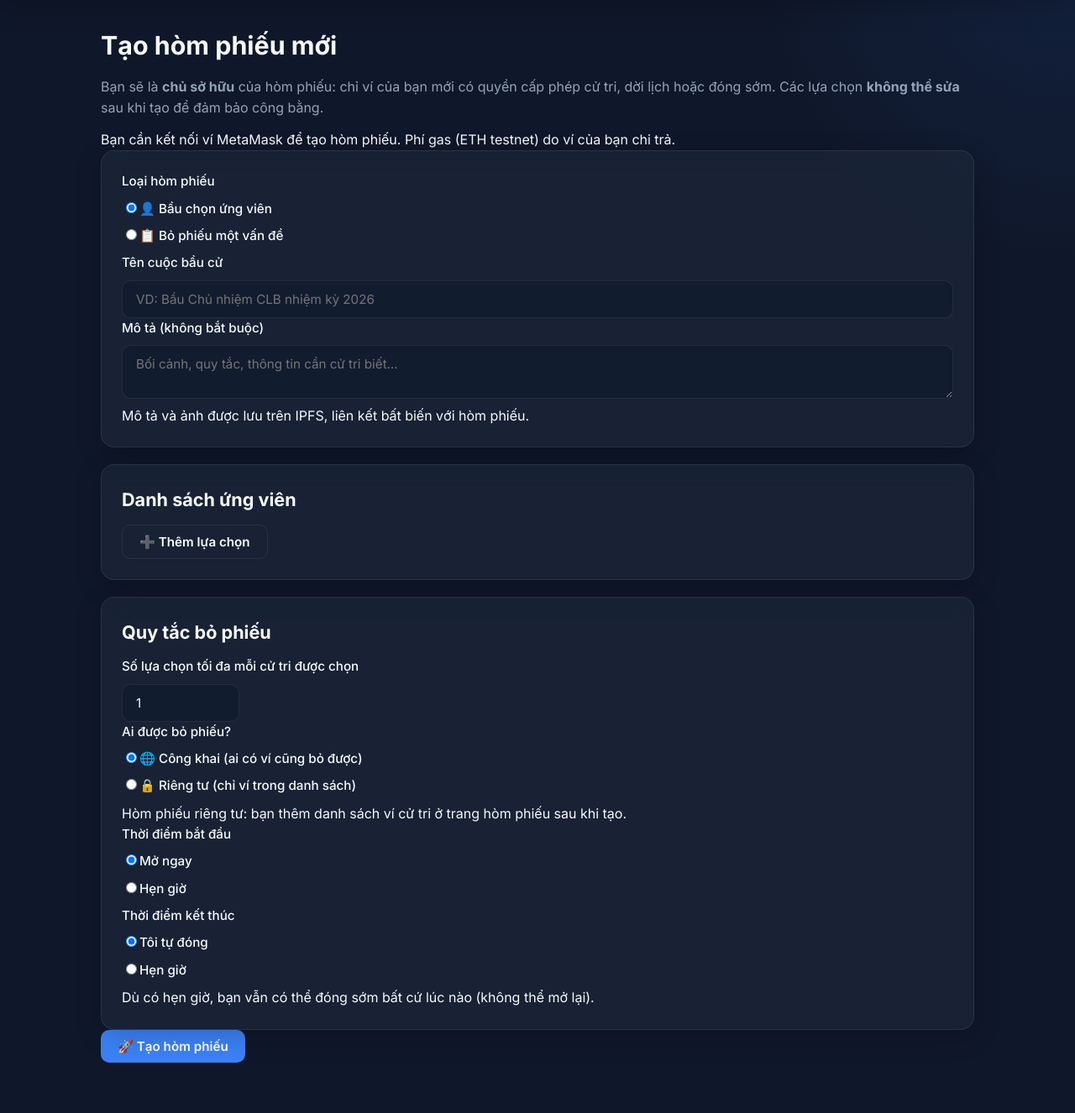
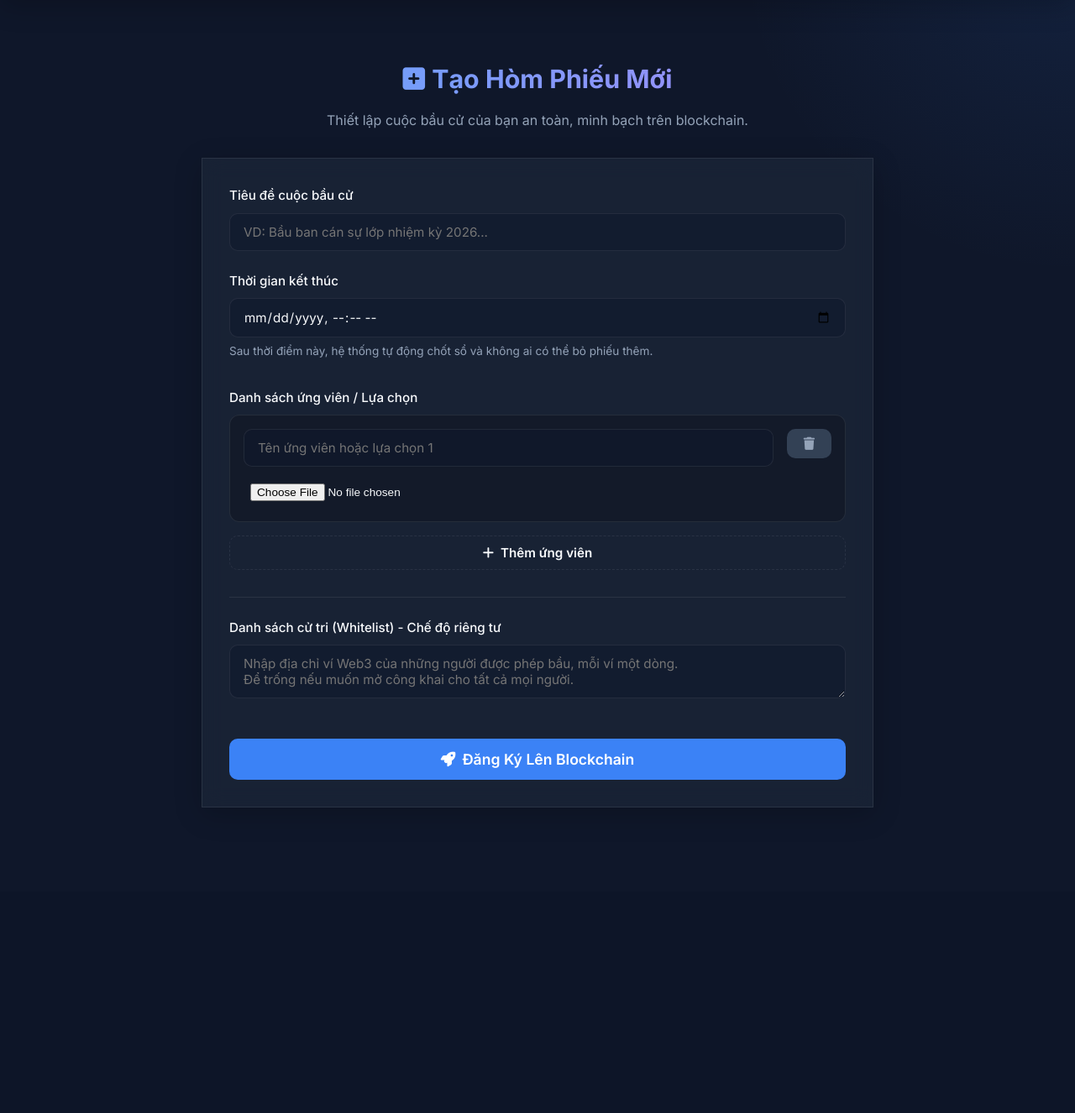
Before and after one commit to HQToann/Blockchain_Voting_Dapp, a Django app: template templates/create.html in a window 1280 px wide. Shown: the part 74-1400 px from the top of the page at 84% size. After the commit the page ends 1036 px from the top, so only its background shows below. Run offline with Django 3.2, Linux system fonts and the light colour scheme; the template is opened without the code that fills it, so the values that code supplies are empty.

Commit message:
Nang cap form tao hom phieu + hieu ung

```diff
--- a/templates/create.html
+++ b/templates/create.html
@@ -1,78 +1,69 @@
-{% extends 'base.html' %}{% load static %}
-{% block title %}Tạo hòm phiếu — Hòm Phiếu Cộng Đồng{% endblock %}
+{% extends 'base.html' %}
+{% load static %}
+
 {% block nav_create %}active{% endblock %}
+{% block title %}Tạo Hòm Phiếu - VoteChain{% endblock %}
+
 {% block content %}
-<h1>Tạo hòm phiếu mới</h1>
-<p>Bạn sẽ là <b>chủ sở hữu</b> của hòm phiếu: chỉ ví của bạn mới có quyền cấp phép cử tri, dời lịch hoặc đóng sớm. Các lựa chọn <b>không thể sửa</b> sau khi tạo để đảm bảo công bằng.</p>
+<div style="max-width: 800px; margin: 40px auto;">
 
-<div id="needWallet" class="notice info">Bạn cần kết nối ví MetaMask để tạo hòm phiếu. Phí gas (ETH testnet) do ví của bạn chi trả.</div>
+    <div style="text-align: center; margin-bottom: 32px;">
+        <h1 style="background: linear-gradient(to right, #60a5fa, #a78bfa); -webkit-background-clip: text; -webkit-text-fill-color: transparent;">
+            <i class="fa-solid fa-square-plus" style="color: #60a5fa; margin-right: 8px;"></i>Tạo Hòm Phiếu Mới
+        </h1>
+        <p>Thiết lập cuộc bầu cử của bạn an toàn, minh bạch trên blockchain.</p>
+    </div>
 
-<div class="card">
+    <div class="glass-panel" style="padding: 32px;">
+        <form id="createForm">
+
             <div class="field">
-        <label>Loại hòm phiếu</label>
-        <div class="seg" id="kindSeg">
-            <label><input type="radio" name="kind" value="0" checked><span>👤 Bầu chọn ứng viên</span></label>
-            <label><input type="radio" name="kind" value="1"><span>📋 Bỏ phiếu một vấn đề</span></label>
+                <label for="title">Tiêu đề cuộc bầu cử</label>
+                <input type="text" id="title" placeholder="VD: Bầu ban cán sự lớp nhiệm kỳ 2026..." required>
             </div>
+
+            <div class="field" style="margin-top: 24px;">
+                <label for="endTime">Thời gian kết thúc</label>
+                <input type="datetime-local" id="endTime" required>
+                <div class="small muted" style="margin-top: 6px;">Sau thời điểm này, hệ thống tự động chốt sổ và không ai có thể bỏ phiếu thêm.</div>
             </div>
-    <div class="field">
-        <label for="name" id="nameLabel">Tên cuộc bầu cử</label>
-        <input id="name" type="text" maxlength="200" placeholder="VD: Bầu Chủ nhiệm CLB nhiệm kỳ 2026">
+
+            <div class="field" style="margin-top: 32px;">
+                <label>Danh sách ứng viên / Lựa chọn</label>
+
+                <div id="optionsContainer" style="display: flex; flex-direction: column; gap: 16px; margin-bottom: 16px;">
+                    <div class="option-row" style="padding: 16px; border: 1px solid var(--glass-border); border-radius: 12px; background: rgba(0,0,0,0.2); display: flex; gap: 16px; align-items: flex-start;">
+                        <div style="flex: 1; display: flex; flex-direction: column; gap: 12px;">
+                            <input type="text" class="opt-name" placeholder="Tên ứng viên hoặc lựa chọn 1" required>
+                            <input type="file" class="opt-img" accept="image/*" style="font-size: 0.85rem; padding: 8px;" required>
                         </div>
-    <div class="field">
-        <label for="desc">Mô tả (không bắt buộc)</label>
-        <textarea id="desc" maxlength="2000" placeholder="Bối cảnh, quy tắc, thông tin cần cử tri biết…"></textarea>
-        <div class="hint">Mô tả và ảnh được lưu trên IPFS, liên kết bất biến với hòm phiếu.</div>
+                        <button type="button" class="btn btn-danger btn-sm remove-opt" disabled>
+                            <i class="fa-solid fa-trash"></i>
+                        </button>
                     </div>
                 </div>
 
-<div class="card">
-    <div class="row between"><h2 id="optTitle">Danh sách ứng viên</h2><span class="muted small" id="optCount"></span></div>
-    <div id="options"></div>
-    <div class="row">
-        <button type="button" id="addOpt" class="btn-ghost">➕ Thêm lựa chọn</button>
-        <button type="button" id="tplYesNo" class="btn-ghost hidden">Điền mẫu: Đồng ý / Không đồng ý</button>
+                <button type="button" id="btnAddOption" class="btn btn-ghost" style="width: 100%; border-style: dashed;">
+                    <i class="fa-solid fa-plus"></i> Thêm ứng viên
+                </button>
+            </div>
+
+            <div class="field" style="margin-top: 32px; padding-top: 24px; border-top: 1px solid var(--glass-border);">
+                <label for="whitelist">Danh sách cử tri (Whitelist) - Chế độ riêng tư</label>
+                <textarea id="whitelist" placeholder="Nhập địa chỉ ví Web3 của những người được phép bầu, mỗi ví một dòng. &#10;Để trống nếu muốn mở công khai cho tất cả mọi người."></textarea>
+            </div>
+
+            <div style="margin-top: 40px; text-align: center;">
+                <button type="button" id="btnSubmit" class="btn btn-primary" style="width: 100%; padding: 14px; font-size: 1.1rem;">
+                    <i class="fa-solid fa-rocket"></i> Đăng Ký Lên Blockchain
+                </button>
+            </div>
+
+        </form>
     </div>
 </div>
+{% endblock %}
 
-<div class="card">
-    <h2>Quy tắc bỏ phiếu</h2>
-    <div class="field">
-        <label for="maxChoices">Số lựa chọn tối đa mỗi cử tri được chọn</label>
-        <input id="maxChoices" type="number" min="1" value="1" style="max-width:140px">
-        <div class="hint" id="maxHint"></div>
-    </div>
-    <div class="field">
-        <label>Ai được bỏ phiếu?</label>
-        <div class="seg">
-            <label><input type="radio" name="priv" value="0" checked><span>🌐 Công khai (ai có ví cũng bỏ được)</span></label>
-            <label><input type="radio" name="priv" value="1"><span>🔒 Riêng tư (chỉ ví trong danh sách)</span></label>
-        </div>
-        <div class="hint">Hòm phiếu riêng tư: bạn thêm danh sách ví cử tri ở trang hòm phiếu sau khi tạo.</div>
-    </div>
-    <div class="row" style="align-items:flex-start">
-        <div class="field" style="flex:1;min-width:240px">
-            <label>Thời điểm bắt đầu</label>
-            <div class="seg">
-                <label><input type="radio" name="startMode" value="now" checked><span>Mở ngay</span></label>
-                <label><input type="radio" name="startMode" value="at"><span>Hẹn giờ</span></label>
-            </div>
-            <input id="startAt" type="datetime-local" class="hidden" style="margin-top:8px">
-        </div>
-        <div class="field" style="flex:1;min-width:240px">
-            <label>Thời điểm kết thúc</label>
-            <div class="seg">
-                <label><input type="radio" name="endMode" value="none" checked><span>Tôi tự đóng</span></label>
-                <label><input type="radio" name="endMode" value="at"><span>Hẹn giờ</span></label>
-            </div>
-            <input id="endAt" type="datetime-local" class="hidden" style="margin-top:8px">
-        </div>
-    </div>
-    <div class="hint">Dù có hẹn giờ, bạn vẫn có thể đóng sớm bất cứ lúc nào (không thể mở lại).</div>
-</div>
-
-<div id="errors" class="notice error hidden"></div>
-<div id="progress" class="card hidden"></div>
-<button id="submit" class="btn-lg" type="button">🚀 Tạo hòm phiếu</button>
+{% block scripts %}
+<script src="{% static 'js/create.js' %}"></script>
 {% endblock %}
-{% block scripts %}<script src="{% static 'js/create.js' %}"></script>{% endblock %}
```
Lines whose indentation alone changed are shown as unchanged.
